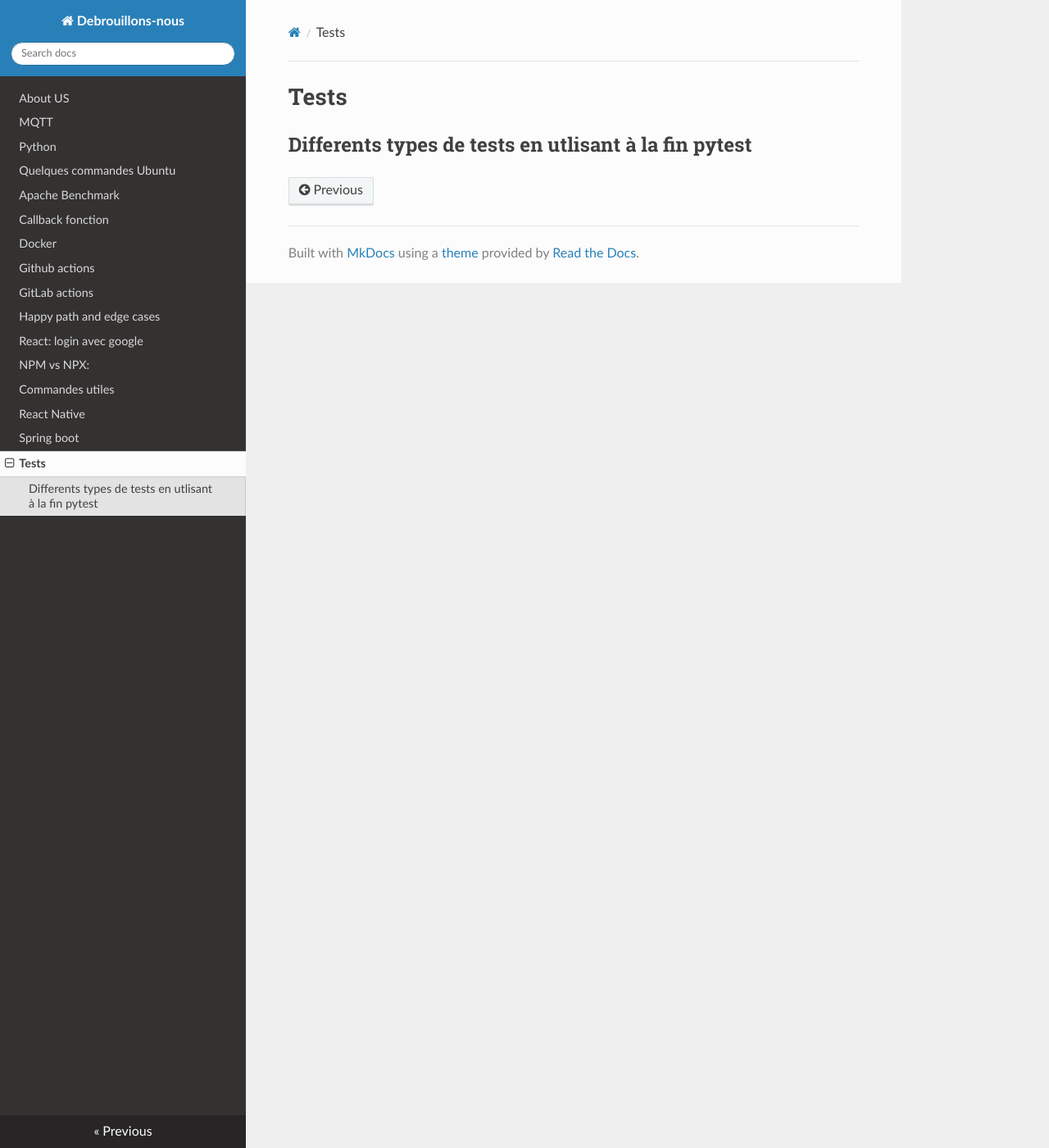
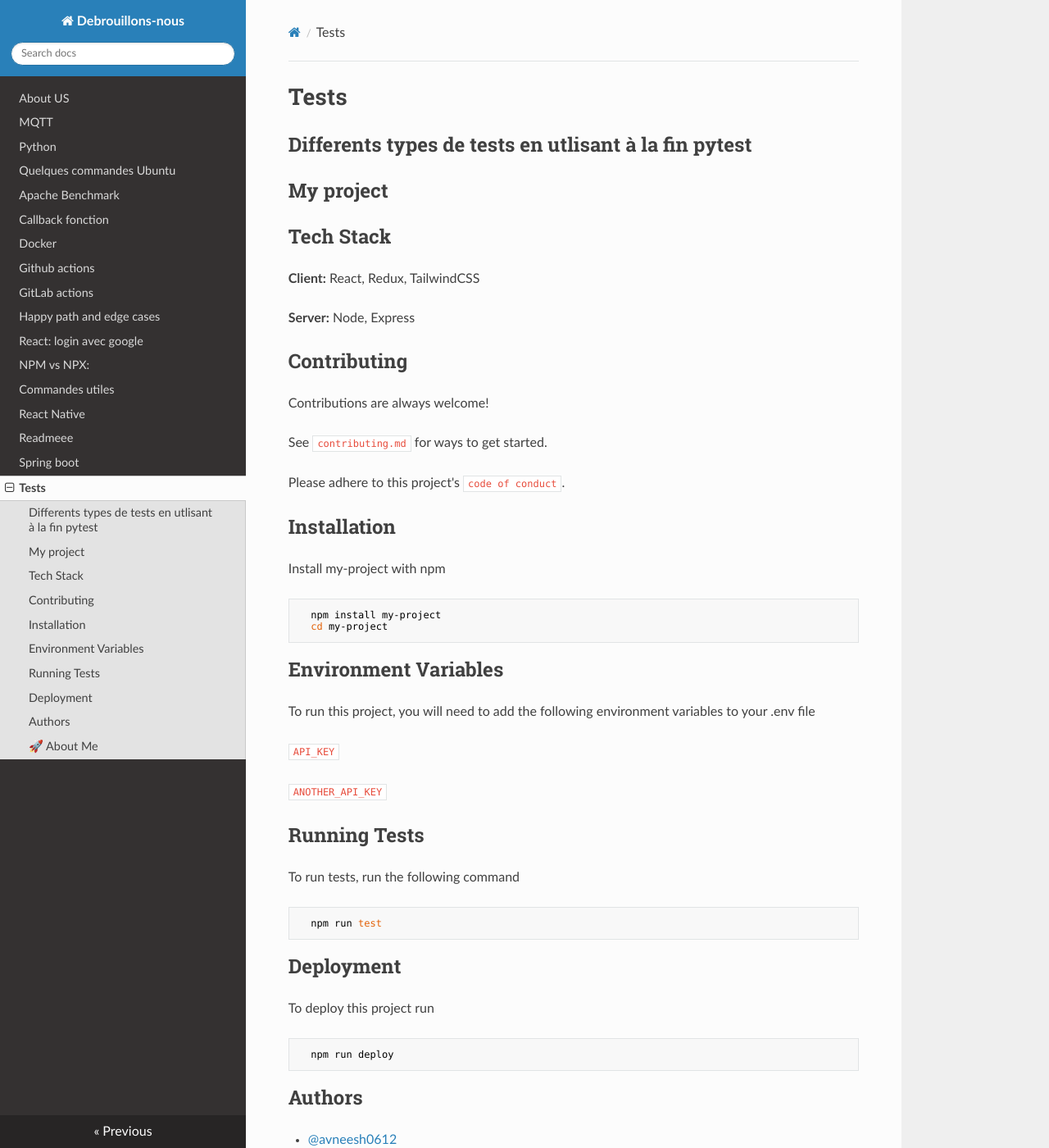
Before and after one commit to debrouillonsnous/debrouillonsnous.github.io, an MkDocs documentation site: the page built from docs/tests.md, in a window 1280 px wide and 1400 px high. Shown: the whole window at 82% size. Built offline with MkDocs 1.6.1, drawn with Linux system fonts in a browser that asks for light colours; nearby versions of some CDN libraries; some of the changed text lies outside the part shown.

Commit message:
no idea why but I have to push this here for the moment

````diff
--- a/docs/tests.md
+++ b/docs/tests.md
@@ -1,2 +1,82 @@
 # Tests
 ## Differents types de tests en utlisant à la fin pytest
+## My project
+
+
+## Tech Stack
+
+**Client:** React, Redux, TailwindCSS
+
+**Server:** Node, Express
+
+
+## Contributing
+
+Contributions are always welcome!
+
+See `contributing.md` for ways to get started.
+
+Please adhere to this project's `code of conduct`.
+
+
+## Installation
+
+Install my-project with npm
+
+```bash
+  npm install my-project
+  cd my-project
+```
+
+## Environment Variables
+
+To run this project, you will need to add the following environment variables to your .env file
+
+`API_KEY`
+
+`ANOTHER_API_KEY`
+
+
+## Running Tests
+
+To run tests, run the following command
+
+```bash
+  npm run test
+```
+
+
+## Deployment
+
+To deploy this project run
+
+```bash
+  npm run deploy
+```
+
+
+## Authors
+
+- [@avneesh0612](https://www.github.com/avneesh0612)
+
+
+## 🚀 About Me
+I'm a full-stack developer...
+
+
+# Hi, I'm Avneesh! 👋
+
+
+## 🔗 Links
+[![portfolio](https://img.shields.io/badge/my_portfolio-000?style=for-the-badge&logo=ko-fi&logoColor=white)](https://avneesh.tech/)
+[![linkedin](https://img.shields.io/badge/linkedin-0A66C2?style=for-the-badge&logo=linkedin&logoColor=white)](https://www.linkedin.com/avneesh-agarwal-78312b20a)
+[![twitter](https://img.shields.io/badge/twitter-1DA1F2?style=for-the-badge&logo=twitter&logoColor=white)](https://twitter.com/avneesh0612)
+
+
+## 🛠 Skills
+Javascript, HTML, CSS...
+
+
+## License
+
+[MIT](https://choosealicense.com/licenses/mit/)
````
Also changed, not shown: docs/readmeee.md (added, +19 -0 lines), docs/img/Peek 2022-01-13 16-12.gif (added).
